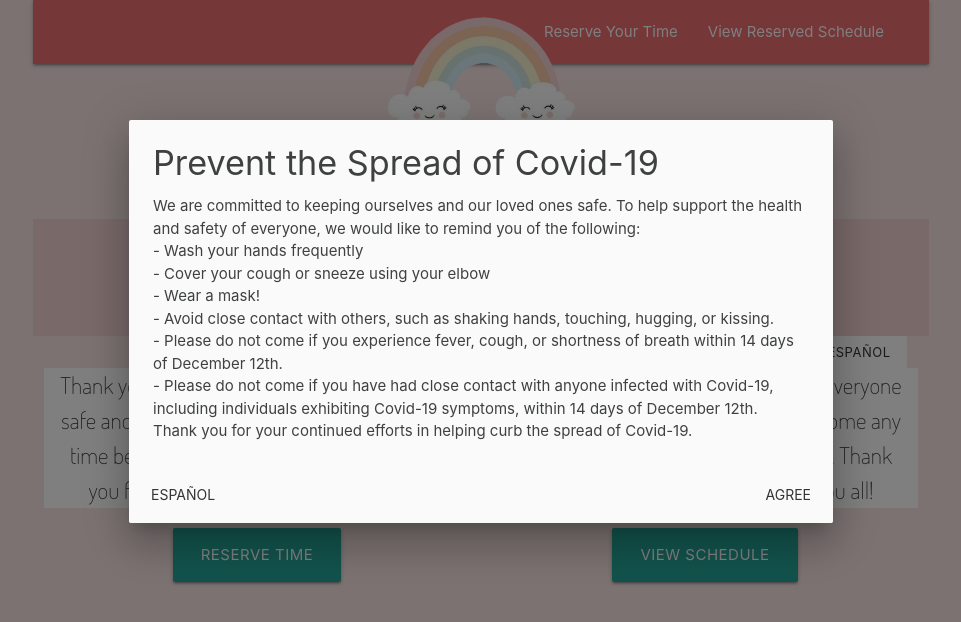
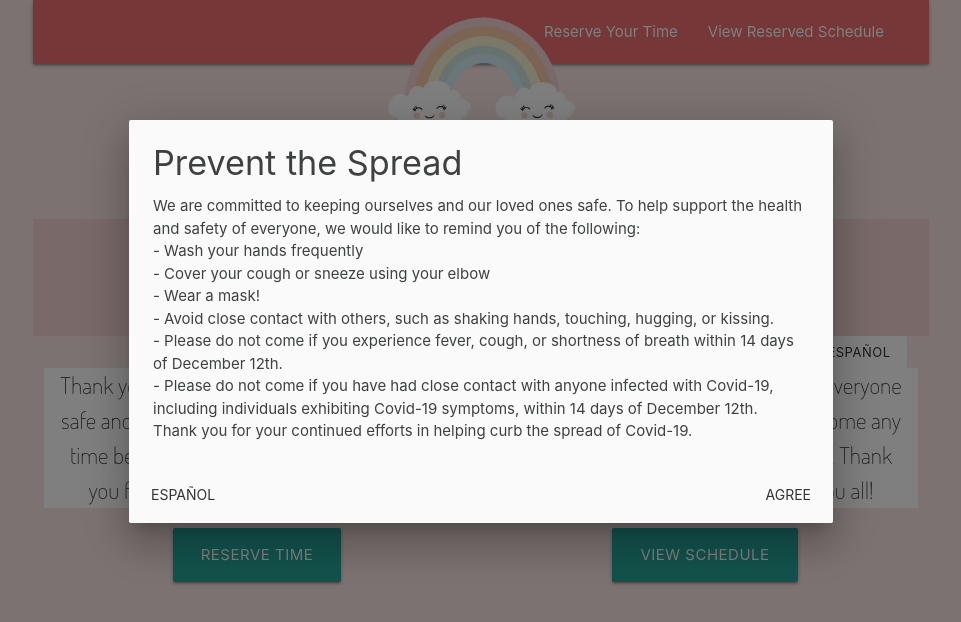
Before and after one commit to bessygmartinez/drive-by-shower, a React (Create React App) app in the folder client/: page / in a window 1280 px wide. Shown: the top 622 px of the page, without its empty margins (159-1120 px from the left). Built offline with nearby package versions, Linux system fonts and the light colour scheme.

Commit message:
added Modal component

```diff
--- a/client/src/components/Modal/index.js
+++ b/client/src/components/Modal/index.js
@@ -43,7 +43,7 @@ export class CovidModal extends Component {
           ]}
           bottomSheet={false}
           fixedFooter={false}
-          header={this.state.spanish === false ? "Prevent the Spread of Covid-19" : "Evitar la Propagación del Covid-19"}
+          header={this.state.spanish === false ? "Prevent the Spread" : "Prevenir la Propagación"}
           id="Covid-19"
           open={open}
           options={{
```
